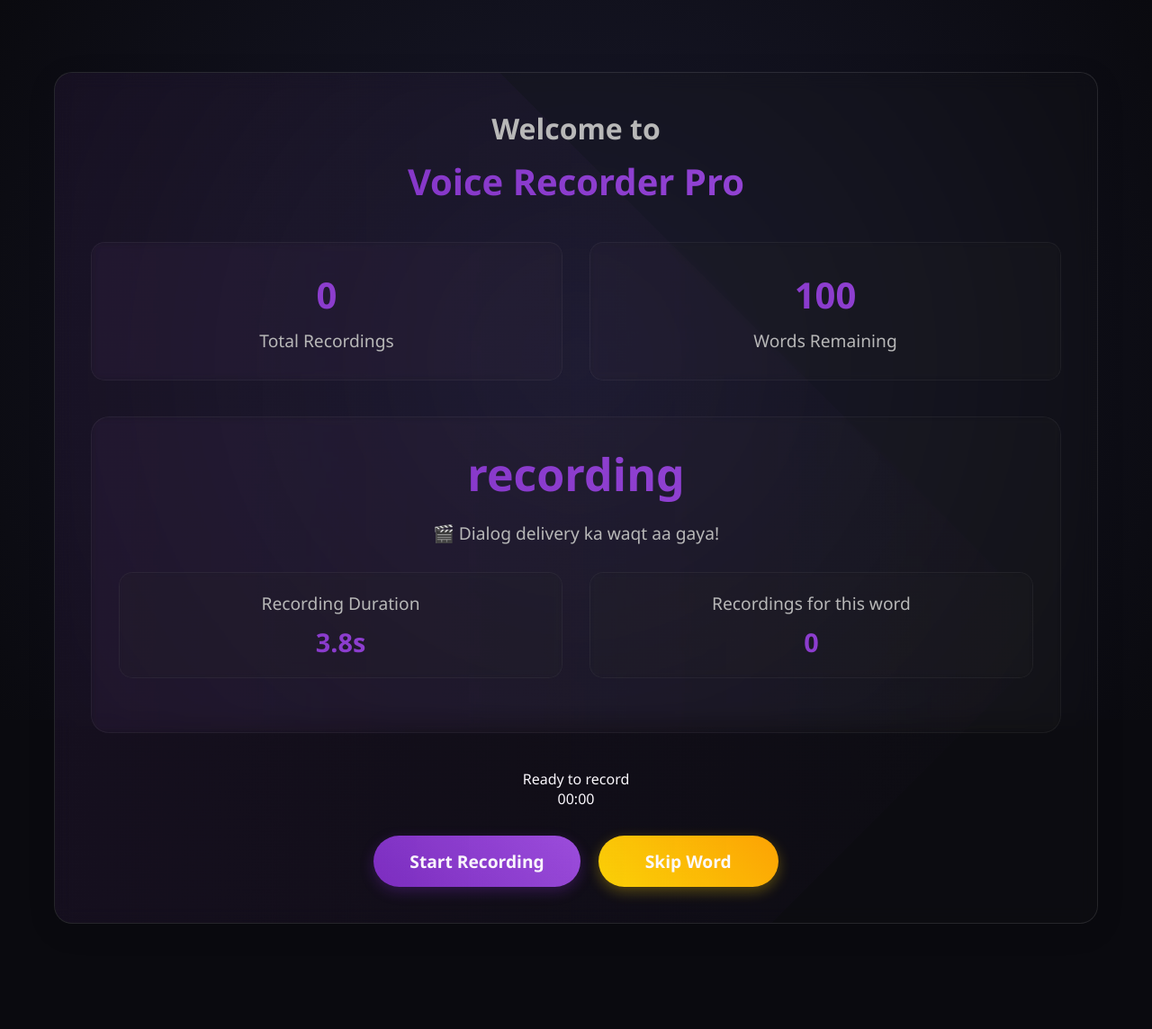
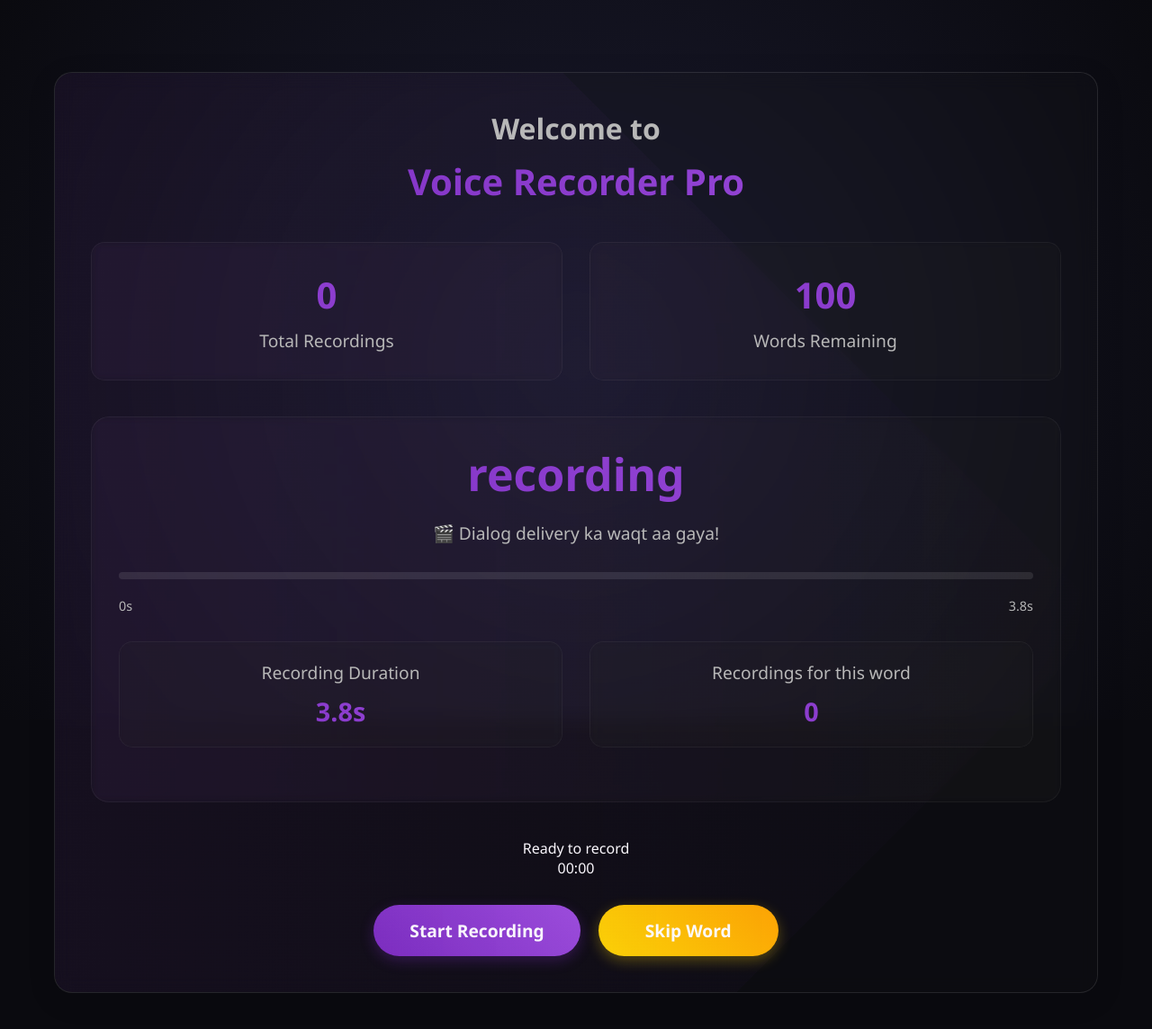
Before and after one commit to garvitolaniya/VoiceModel, a Flask app: page /voice-model in a window 1280 px wide. Shown: the top 1144 px of the page at 90% size. Before the commit the page ends 1027 px from the top, so only its background shows below. Run offline with Flask 3, Linux system fonts and the light colour scheme.

Commit message:
updations

```diff
--- a/templates/index.html
+++ b/templates/index.html
@@ -312,6 +312,54 @@
                 width: 100%;
             }
         }
+
+        .progress-container {
+            width: 100%;
+            height: 8px;
+            background: rgba(255, 255, 255, 0.1);
+            border-radius: 4px;
+            margin: 20px 0;
+            overflow: hidden;
+            position: relative;
+        }
+
+        .progress-bar {
+            height: 100%;
+            background: linear-gradient(45deg, var(--gradient-start), var(--gradient-end));
+            border-radius: 4px;
+            transition: width 0.3s ease;
+            position: relative;
+            overflow: hidden;
+        }
+
+        .progress-bar::after {
+            content: '';
+            position: absolute;
+            top: 0;
+            left: 0;
+            right: 0;
+            bottom: 0;
+            background: linear-gradient(
+                90deg,
+                transparent,
+                rgba(255, 255, 255, 0.2),
+                transparent
+            );
+            animation: progressShine 1.5s infinite;
+        }
+
+        .time-display {
+            display: flex;
+            justify-content: space-between;
+            margin-top: 10px;
+            color: var(--text-light);
+            font-size: 0.9em;
+        }
+
+        @keyframes progressShine {
+            0% { transform: translateX(-100%); }
+            100% { transform: translateX(100%); }
+        }
     </style>
 </head>
 <body>
@@ -344,6 +392,13 @@
             <div class="word-display">
                 <div class="word-text" id="currentWord">Loading...</div>
                 <div class="prompt-text" id="currentPrompt"></div>
+                <div class="progress-container">
+                    <div class="progress-bar" id="progressBar"></div>
+                </div>
+                <div class="time-display">
+                    <span id="currentTime">0s</span>
+                    <span id="totalTime">0s</span>
+                </div>
                 <div class="word-info">
                     <div class="info-item">
                         <div class="info-label">Recording Duration</div>
@@ -353,9 +408,6 @@
                         <div class="info-label">Recordings for this word</div>
                         <div class="info-value" id="wordRecordings">0</div>
                     </div>
-                </div>
-                <div class="progress-container">
-                    <div class="progress-bar" id="progressBar"></div>
                 </div>
                 <div class="appreciation-message" id="appreciationMessage"></div>
             </div>
@@ -426,7 +478,25 @@
         let seconds = 0;
         let maxDuration = 0;
 
-        // Load initial word
+        function updateRecordingTime() {
+            const minutes = Math.floor(seconds / 60);
+            const remainingSeconds = seconds % 60;
+            recordingTime.textContent = `${minutes.toString().padStart(2, '0')}:${remainingSeconds.toString().padStart(2, '0')}`;
+
+            // Update progress bar and time display
+            const progress = (seconds / maxDuration) * 100;
+            progressBar.style.width = `${Math.min(progress, 100)}%`;
+            document.getElementById('currentTime').textContent = `${seconds}s`;
+            document.getElementById('totalTime').textContent = `${maxDuration}s`;
+
+            seconds++;
+
+            // If we've reached the duration, stop the interval
+            if (seconds >= maxDuration) {
+                clearInterval(recordingInterval);
+            }
+        }
+
         async function loadCurrentWord() {
             try {
                 const response = await fetch('/api/get_current_word');
@@ -435,7 +505,9 @@
                 if (data.status === 'success') {
                     currentWord.textContent = data.word;
                     currentPrompt.textContent = data.prompt;
-                    progressBar.style.width = `${data.progress}%`;
+                    progressBar.style.width = '0%';
+                    document.getElementById('currentTime').textContent = '0s';
+                    document.getElementById('totalTime').textContent = `${data.duration}s`;
                     wordsRemaining.textContent = Math.round((1 - data.progress/100) * 100);
                     recordingDuration.textContent = `${data.duration}s`;
                     wordRecordings.textContent = data.recordings_count;
@@ -443,22 +515,6 @@
                 }
             } catch (error) {
                 console.error('Error loading word:', error);
-            }
-        }
-
-        function updateRecordingTime() {
-            const minutes = Math.floor(seconds / 60);
-            const remainingSeconds = seconds % 60;
-            recordingTime.textContent = `${minutes.toString().padStart(2, '0')}:${remainingSeconds.toString().padStart(2, '0')}`;
-            seconds++;
-
-            // Update progress bar during recording
-            const progress = (seconds / maxDuration) * 100;
-            progressBar.style.width = `${Math.min(progress, 100)}%`;
-
-            // If we've reached the duration, stop the interval
-            if (seconds >= maxDuration) {
-                clearInterval(recordingInterval);
             }
         }
 
@@ -476,6 +532,9 @@
                     recordingStatus.style.color = 'var(--success)';
                     seconds = 0;
                     maxDuration = data.duration;
+                    progressBar.style.width = '0%';
+                    document.getElementById('currentTime').textContent = '0s';
+                    document.getElementById('totalTime').textContent = `${maxDuration}s`;
                     recordingInterval = setInterval(updateRecordingTime, 1000);
                     loadingDots.style.display = 'flex';
 
@@ -502,7 +561,6 @@
                     currentWord.textContent = data.next_word;
                     currentPrompt.textContent = data.next_prompt;
                     recordingDuration.textContent = `${data.next_duration}s`;
-                    progressBar.style.width = `${data.progress}%`;
                     wordsRemaining.textContent = Math.round((1 - data.progress/100) * 100);
                     wordRecordings.textContent = data.recordings_count;
 
@@ -516,6 +574,9 @@
                     seconds = 0;
                     maxDuration = data.next_duration;
                     recordingTime.textContent = '00:00';
+                    progressBar.style.width = '0%';
+                    document.getElementById('currentTime').textContent = '0s';
+                    document.getElementById('totalTime').textContent = `${maxDuration}s`;
 
                     // Update stats
                     totalRecordings.textContent = data.total_recordings;
@@ -554,13 +615,15 @@
                     currentWord.textContent = data.word;
                     currentPrompt.textContent = data.prompt;
                     recordingDuration.textContent = `${data.duration}s`;
-                    progressBar.style.width = `${data.progress}%`;
                     wordsRemaining.textContent = Math.round((1 - data.progress/100) * 100);
 
                     // Reset recording state
                     seconds = 0;
                     maxDuration = data.duration;
                     recordingTime.textContent = '00:00';
+                    progressBar.style.width = '0%';
+                    document.getElementById('currentTime').textContent = '0s';
+                    document.getElementById('totalTime').textContent = `${maxDuration}s`;
                 } else {
                     alert('Error skipping word: ' + data.message);
                 }
```
